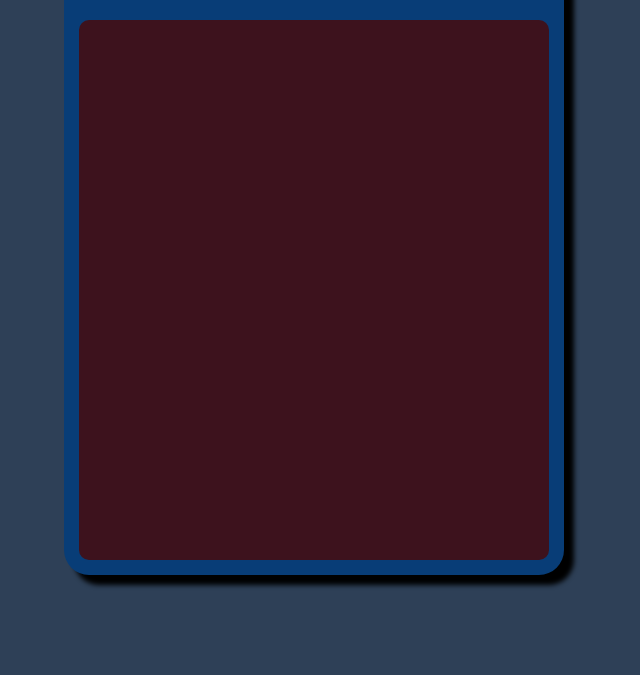
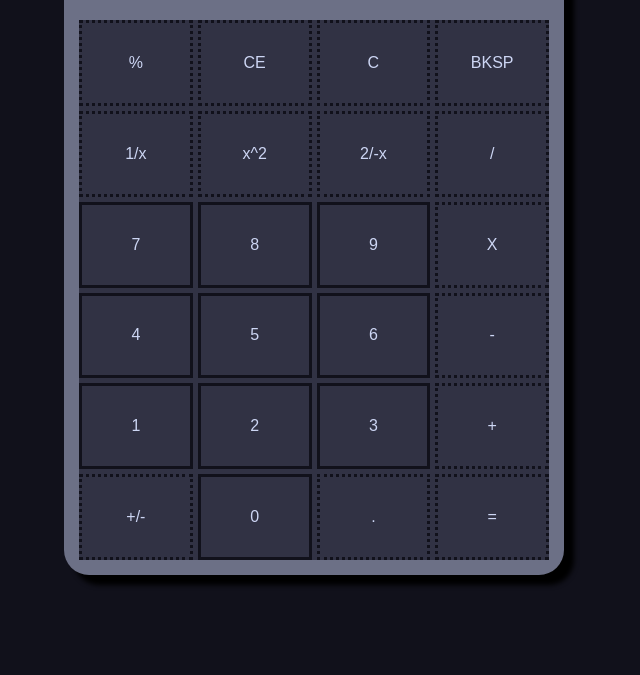
Before and after one commit to jamahadrummer/odin-calculator, a plain HTML site: page index.html in a window 1280 px wide. Shown: the part 225-900 px from the top of the page, without its empty margins (326-966 px from the left). Drawn offline with Linux system fonts and the light colour scheme.

Commit message:
new progress

```diff
--- a/index.html
+++ b/index.html
@@ -16,7 +16,32 @@
         <div class="display">
             <div class="displayText">5318008</div>
         </div>
-        <div class="buttonContainer"></div>
+        <div class="buttonContainer">
+            <div class='operator'>%</div>
+            <div class='operator'>CE</div>
+            <div class='operator'>C</div>
+            <div class='operator'>BKSP</div>
+            <div class='operator'>1/x</div>
+            <div class='operator'>x^2</div>
+            <div class='operator'>2/-x</div>
+            <div class='operator'>/</div>
+            <div class='operand'>7</div>
+            <div class='operand'>8</div>
+            <div class='operand'>9</div>
+            <div class='operator'>X</div>
+            <div class='operand'>4</div>
+            <div class='operand'>5</div>
+            <div class='operand'>6</div>
+            <div class='operator'>-</div>
+            <div class='operand'>1</div>
+            <div class='operand'>2</div>
+            <div class='operand'>3</div>
+            <div class='operator'>+</div>
+            <div class='operator'>+/-</div>
+            <div class='operand'>0</div>
+            <div class='operator'>.</div>
+            <div class='operator'>=</div>
+        </div>
     </div>
     <div class="blank"></div>
 </body>
--- a/style.css
+++ b/style.css
@@ -1,8 +1,8 @@
 body {
 	font-family: sans-serif;
-	color: #e2cfea;
+	color: #cdd6f4; /* Text */
 	display: flex;
-	background-color: #2e4057;
+	background-color: #11111b; /* Crust */
 	margin: 0;
 	/* flex-direction: column; */
 	align-items: center;
@@ -17,7 +17,7 @@ body {
 .calcContainer {
 	font-family: inherit;
 	color: inherit;
-	background-color: #083d77;
+	background-color: #6c7086; /* Overlay0 */
 	flex: 0;
 	flex-direction: column;
 	display: flex;
@@ -33,7 +33,8 @@ body {
 	display: inherit;
 	flex-direction: column-reverse;
 	flex-basis: auto;
-	background-color: rgb(26, 34, 24);
+	color: #181825; /* Mantle */
+	background-color: #b4befe; /* Lavender */
 	border-radius: 10px;
 	height: 100px;
 	margin: 15px;
@@ -50,8 +51,31 @@ body {
 	font-family: inherit;
 	display: grid;
 	flex-grow: 1;
-	background-color: #3d121d;
+	background-color: #313244; /* Surface0 */
 	border-radius: 10px;
 	margin: 15px;
-	grid: initial
+	grid-template: repeat(6, 1fr) / repeat(4, 1fr);
+	grid-gap: 5px 5px;
 }
+
+.buttonContainer div {
+	display: flex;
+	justify-content: center;
+	align-items: center;
+}
+
+.operator {
+	display: inherit;
+	background-color: inherit;
+	border: #11111b;
+	border-width: 3px;
+	border-style: dotted;
+}
+
+.operand {
+	display: inherit;
+	background-color: inherit;
+	border: #11111b;
+	border-width: 3px;
+	border-style: solid;
+}
```
